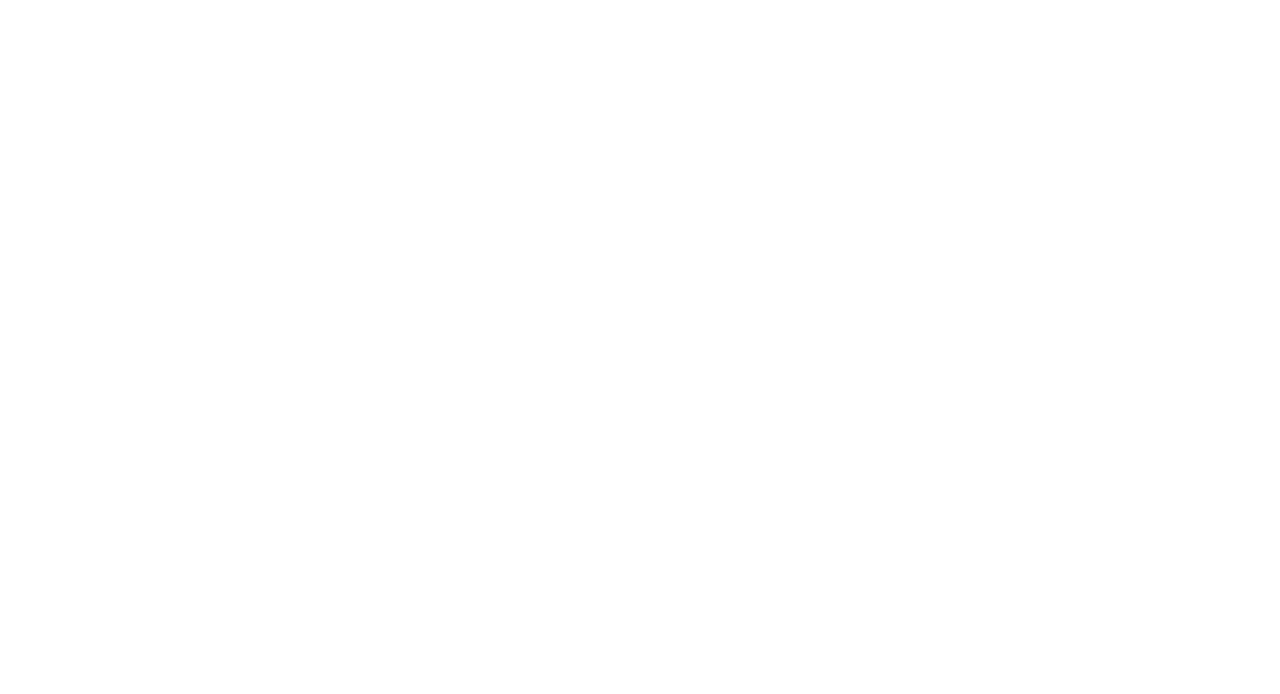
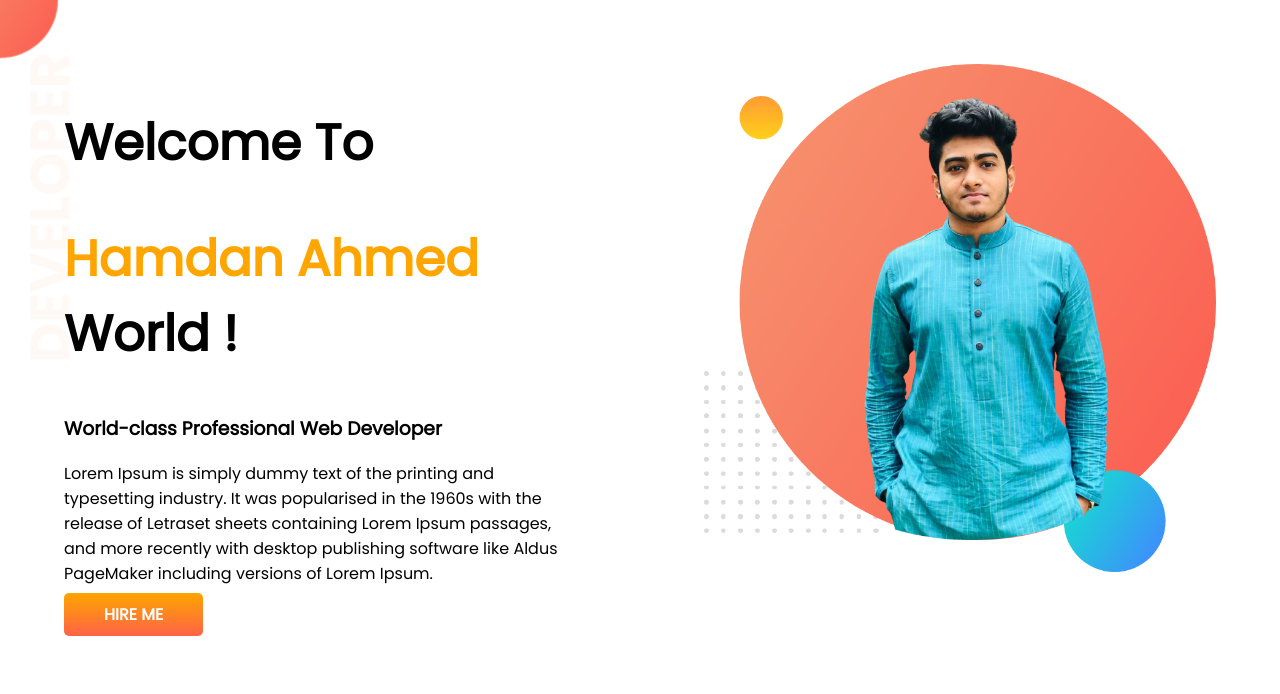
Before and after one commit to MrHamdan/developer-portfolio, a plain HTML site: page index.html in a window 1280 px wide. Drawn offline with Linux system fonts and the light colour scheme.

Commit message:
developer-portfolio

```diff
--- a/index.html
+++ b/index.html
@@ -1,13 +1,33 @@
 <!DOCTYPE html>
 <html lang="en">
+
 <head>
     <meta charset="UTF-8">
     <meta http-equiv="X-UA-Compatible" content="IE=edge">
     <meta name="viewport" content="width=device-width, initial-scale=1.0">
     <title>Hamdan Portfolio</title>
+    <link rel="preconnect" href="https://fonts.googleapis.com">
+    <link rel="preconnect" href="https://fonts.gstatic.com" crossorigin>
+    <link href="https://fonts.googleapis.com/css2?family=Poppins&display=swap" rel="stylesheet">
     <link rel="stylesheet" href="style.css">
 </head>
+
 <body>
+    <section class="top-banner">
+        <div class="half-width">
+            <h1>Welcome To</h1>
+            <h1><span class="orange-color">Hamdan Ahmed</span> World !</h1>
+            <h3>World-class Professional Web Developer</h3>
+            <p>Lorem Ipsum is simply dummy text of the printing and typesetting industry. It was popularised in the
+                1960s
+                with the release of Letraset sheets containing Lorem Ipsum passages, and more recently with desktop
+                publishing software like Aldus PageMaker including versions of Lorem Ipsum.</p>
+            <a class="link-button" target="_blank" href="https://www.facebook.com/cavebread">HIRE ME</a>
+        </div>
+        <div class="half-width">
+            <img src="images/hamdan-bg.png" alt="">
+        </div>
+    </section>
+</body>
 
-</body>
 </html>
--- a/style.css
+++ b/style.css
@@ -0,0 +1,32 @@
+body{
+    font-family: 'Poppins', sans-serif;
+    margin: 0;
+}
+h1{
+    font-size: 50px;
+}
+.orange-color{
+    color: orange;
+}
+section{
+    display: flex;
+}
+.half-width{
+    width: 50%;
+    padding: 5%;
+}
+.half-width img{
+    width: 100%;
+}
+.link-button{
+    text-decoration: none;
+    background-image: linear-gradient(orange, tomato);
+    color: white;
+    font-weight: 700;
+    padding: 10px 40px;
+    border-radius: 5px;
+}
+.top-banner{
+    background-image: url(images/top-banner.png);
+    background-repeat: no-repeat;
+}
```
Also changed, not shown: images/dream-bg.png (added), images/exp-bg.png (added), images/hamdan-bg.png (added), images/jhankar.png (added), images/jhankar2.png (added), images/my-bg.png (added), images/my-bg2.png (added), images/top-banner.png (added).
